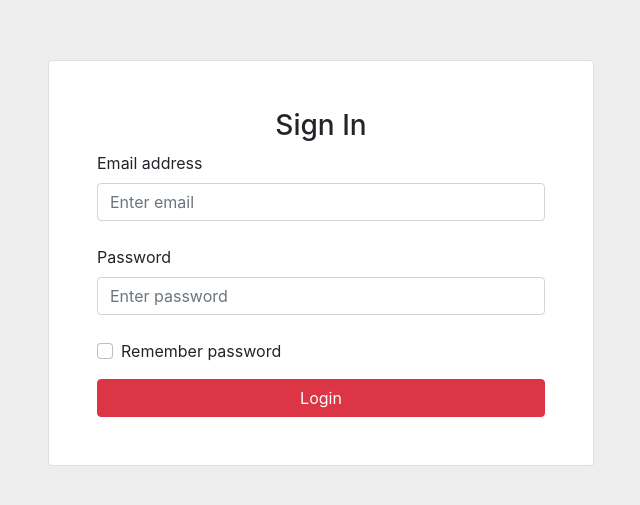
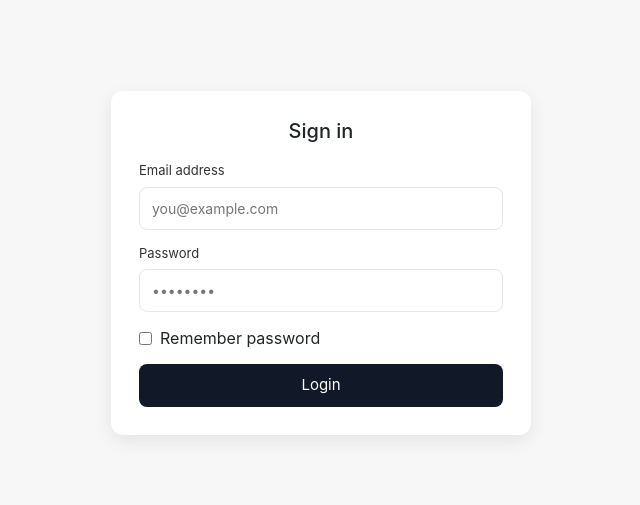
Before and after one commit to insidecom2/seo-tools, a Next.js app: page / in a window 1280 px wide. Shown: the part 137-642 px from the top of the page, without its empty margins (319-959 px from the left). Built offline with nearby package versions, Linux system fonts and the light colour scheme.

Commit message:
refactor: update Login component to use native form elements and improve state handling

```diff
--- a/src/components/login.tsx
+++ b/src/components/login.tsx
@@ -1,36 +1,30 @@
 import Cookies from "js-cookie";
 import { useRouter } from "next/router";
-import { useState } from "react";
-import {
-  Button,
-  Card,
-  Col,
-  Container,
-  Form,
-  Row,
-  Spinner,
-} from "react-bootstrap";
+import React, { useState } from "react";
 import { HTTP_STATUS_CODE } from "../utils/constants";
 import Http from "../utils/http";
 
-export interface dataFormData {
+export interface LoginFormData {
   email: string;
   password: string;
   rememberPassword: number;
 }
+
 export default function Login() {
-  const defaultForm: dataFormData = {
+  const defaultForm: LoginFormData = {
     email: "",
     password: "",
     rememberPassword: 0,
   };
-  const [formData, setFormData] = useState<dataFormData>(defaultForm);
+  const [formData, setFormData] = useState<LoginFormData>(defaultForm);
   const [alert, setAlert] = useState<string>("");
   const [loading, setLoading] = useState<boolean>(false);
   const router = useRouter();
-  const handleSubmit = async (e) => {
+
+  const handleSubmit = async (e: React.FormEvent<HTMLFormElement>) => {
     e.preventDefault();
-    if (loading == false && e.target.checkValidity()) {
+    const form = e.currentTarget as HTMLFormElement;
+    if (!loading && form.checkValidity()) {
       setAlert("");
       setLoading(true);
       try {
@@ -43,96 +37,135 @@ export default function Login() {
             setAlert(response.data.message);
           }
         }
-      } catch (error) {}
+      } catch (error) {
+        setAlert("Login failed. Please try again.");
+      }
       setLoading(false);
     }
   };
-  const handleChange = (ele) => {
-    const { name, value } = ele.target;
-    if (name == "rememberPassword") {
-      setFormData((formData) => ({
-        ...formData,
-        [name]: ele.target.checked ? 1 : 0,
-      }));
+
+  const handleChange = (e: React.ChangeEvent<HTMLInputElement>) => {
+    const { name, value, type, checked } = e.target as HTMLInputElement;
+    if (type === "checkbox") {
+      setFormData((prev) => ({ ...prev, [name]: checked ? 1 : 0 }));
     } else {
-      setFormData((formData) => ({
-        ...formData,
-        [name]: value,
-      }));
+      setFormData((prev) => ({ ...prev, [name]: value }));
     }
   };
+
+  const style: { [k: string]: React.CSSProperties } = {
+    page: {
+      minHeight: "100vh",
+      display: "flex",
+      alignItems: "center",
+      justifyContent: "center",
+      background: "#f7f7f8",
+      padding: "24px",
+    },
+    card: {
+      width: "100%",
+      maxWidth: 420,
+      background: "#fff",
+      padding: 28,
+      borderRadius: 12,
+      boxShadow: "0 6px 18px rgba(0,0,0,0.08)",
+      boxSizing: "border-box",
+    },
+    title: { margin: 0, marginBottom: 18, fontSize: 20, textAlign: "center" },
+    label: { display: "block", fontSize: 13, marginBottom: 6, color: "#333" },
+    input: {
+      width: "100%",
+      padding: "10px 12px",
+      borderRadius: 8,
+      border: "1px solid #e6e6e9",
+      marginBottom: 14,
+      fontSize: 14,
+      boxSizing: "border-box",
+    },
+    checkboxRow: {
+      display: "flex",
+      alignItems: "center",
+      gap: 8,
+      marginBottom: 14,
+    },
+    button: {
+      width: "100%",
+      padding: "10px 14px",
+      borderRadius: 8,
+      border: "none",
+      background: "#111827",
+      color: "#fff",
+      fontSize: 15,
+      cursor: "pointer",
+    },
+    buttonDisabled: { opacity: 0.6, cursor: "default" },
+    alert: {
+      marginTop: 12,
+      color: "#c53030",
+      textAlign: "center",
+      fontSize: 14,
+    },
+  };
+
   return (
-    <Container className=" py-5 h-100">
-      <Row className="row d-flex justify-content-center align-items-center h-100">
-        <Col md={6}>
-          <Card className="card shadow-2-strong rounded">
-            <Card.Body className="p-5">
-              <h3 className=" text-center">Sign In</h3>
-              <Form onSubmit={(e) => handleSubmit(e)}>
-                <Form.Group
-                  className="form-outline mb-4"
-                  controlId="formBasicEmail"
-                >
-                  <Form.Label>Email address</Form.Label>
-                  <Form.Control
+    <div style={style.page}>
+      <form onSubmit={handleSubmit} style={style.card} noValidate>
+        <h2 style={style.title}>Sign in</h2>
+
+        <label style={style.label} htmlFor="email">
+          Email address
+        </label>
+        <input
+          id="email"
           name="email"
           autoComplete="off"
           type="email"
           value={formData.email}
-                    placeholder="Enter email"
+          placeholder="you@example.com"
           onChange={handleChange}
+          style={style.input}
+          required
         />
-                </Form.Group>
-                <Form.Group
-                  className="form-outline mb-4"
-                  controlId="formBasicPassword"
-                >
-                  <Form.Label>Password</Form.Label>
-                  <Form.Control
+
+        <label style={style.label} htmlFor="password">
+          Password
+        </label>
+        <input
+          id="password"
           name="password"
           autoComplete="off"
           type="password"
           value={formData.password}
           onChange={handleChange}
-                    placeholder="Enter password"
+          placeholder="••••••••"
+          style={style.input}
+          required
         />
-                </Form.Group>
-                <Form.Group className="mb-3" controlId="formBasicCheckbox">
-                  <Form.Check
+
+        <div style={style.checkboxRow}>
+          <input
+            id="remember"
+            name="rememberPassword"
             type="checkbox"
-                    name="rememberPassword"
             onChange={handleChange}
-                    label="Remember password"
+            checked={formData.rememberPassword === 1}
           />
-                </Form.Group>
-                <Button variant="danger" className="w-100" type="submit">
-                  Login
-                </Button>
-              </Form>
+          <label htmlFor="remember">Remember password</label>
+        </div>
 
-              {loading && (
-                <div className="py-3 text-center">
-                  <Spinner
-                    as="span"
-                    variant="success"
-                    size="sm"
-                    role="status"
-                    aria-hidden="true"
-                    animation="border"
-                  />{" "}
-                  <span>Loading</span>{" "}
+        <button
+          type="submit"
+          style={{
+            ...(style.button as object),
+            ...(loading ? style.buttonDisabled : {}),
+          }}
+          disabled={loading}
+        >
+          {loading ? "Loading..." : "Login"}
+        </button>
+
+        {alert && <div style={style.alert}>{alert}</div>}
+      </form>
     </div>
-              )}
-
-              {alert != "" && (
-                <div className="py-3 text-center">
-                  <span>{alert}</span>
-                </div>
-              )}
-            </Card.Body>
-          </Card>
-        </Col>
-      </Row>
-    </Container>
   );
 }
```
Lines whose indentation alone changed are shown as unchanged.
